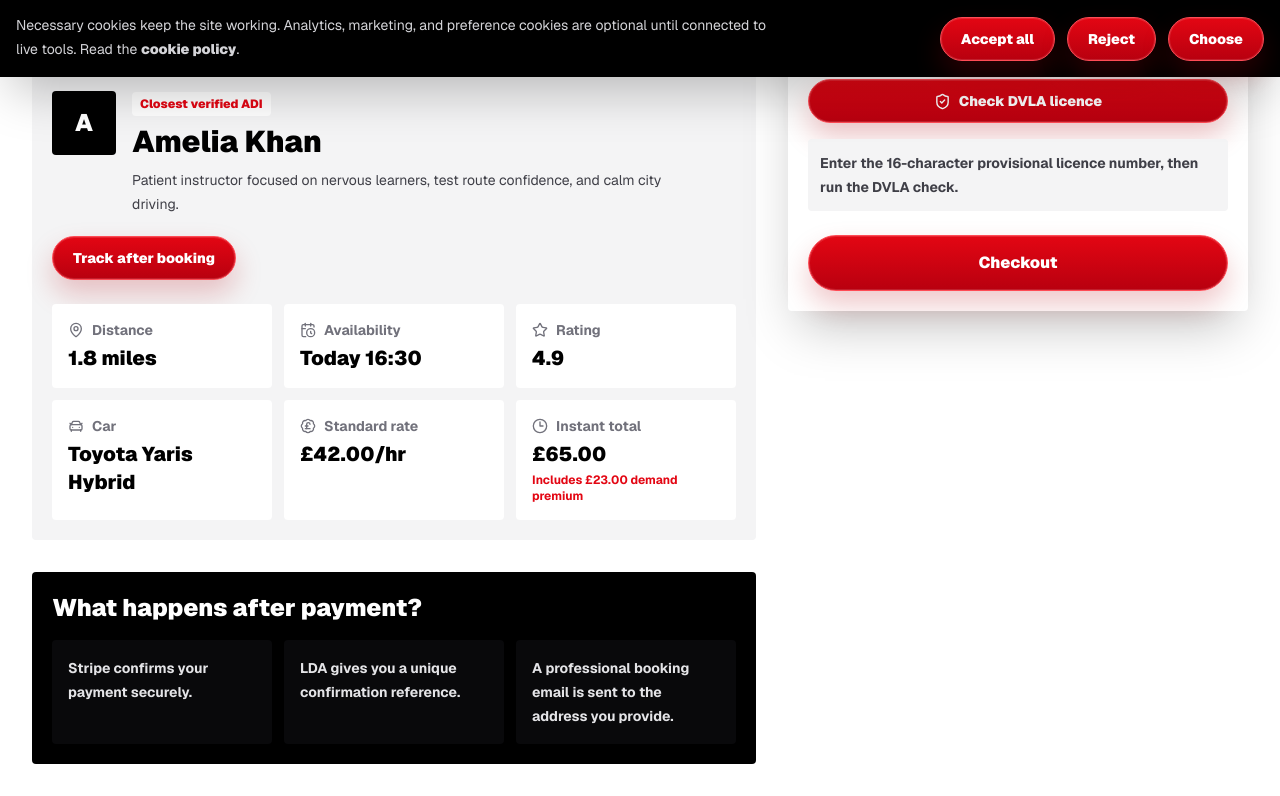
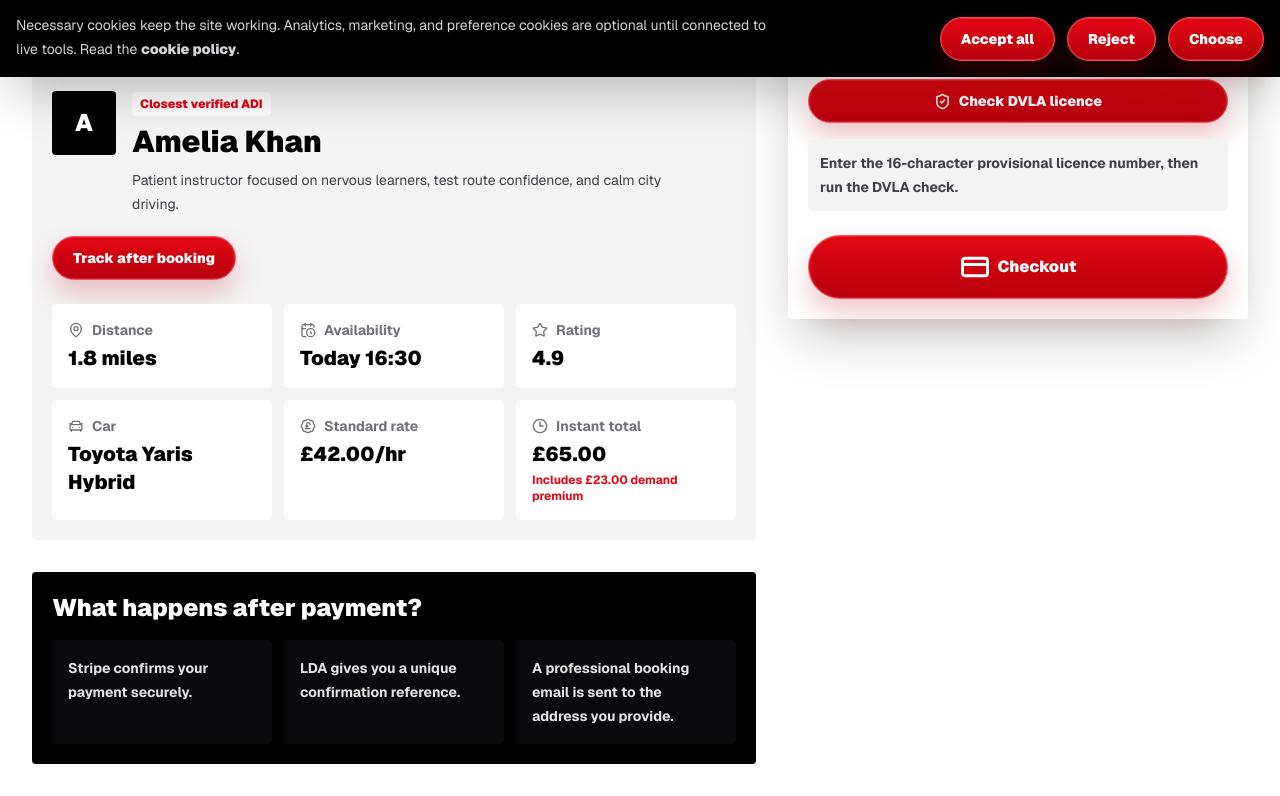
Before and after one commit to LDrivingAcademy/LDA, a Next.js app: page /lesson-now in a window 1280 px wide. Shown: the part 723-1519 px from the top of the page. Built offline with nearby package versions, Linux system fonts and the light colour scheme.

Commit message:
Style on-demand checkout button

```diff
--- a/src/components/instant-lesson-booking.tsx
+++ b/src/components/instant-lesson-booking.tsx
@@ -1,7 +1,7 @@
 "use client";
 
 import { FormEvent, useMemo, useState } from "react";
-import { ShieldCheck } from "lucide-react";
+import { CreditCard, ShieldCheck } from "lucide-react";
 
 type InstantLessonBookingProps = {
   instructorName: string;
@@ -195,7 +195,8 @@ export function InstantLessonBooking({
         </div>
       </div>
 
-      <button disabled={!canPay || checkoutState === "loading"} className="lda-pill mt-6 w-full" type="submit">
+      <button disabled={!canPay || checkoutState === "loading"} className="lda-pill mt-6 min-h-[5rem] w-full gap-4 px-8 text-2xl shadow-[inset_0_0_0_2px_rgba(255,255,255,0.18),0_18px_34px_rgba(184,0,15,0.25)]" type="submit">
+        <CreditCard size={30} strokeWidth={2.4} />
         {checkoutState === "loading" ? "Opening secure checkout..." : "Checkout"}
       </button>
       {checkoutState === "error" ? (
```
